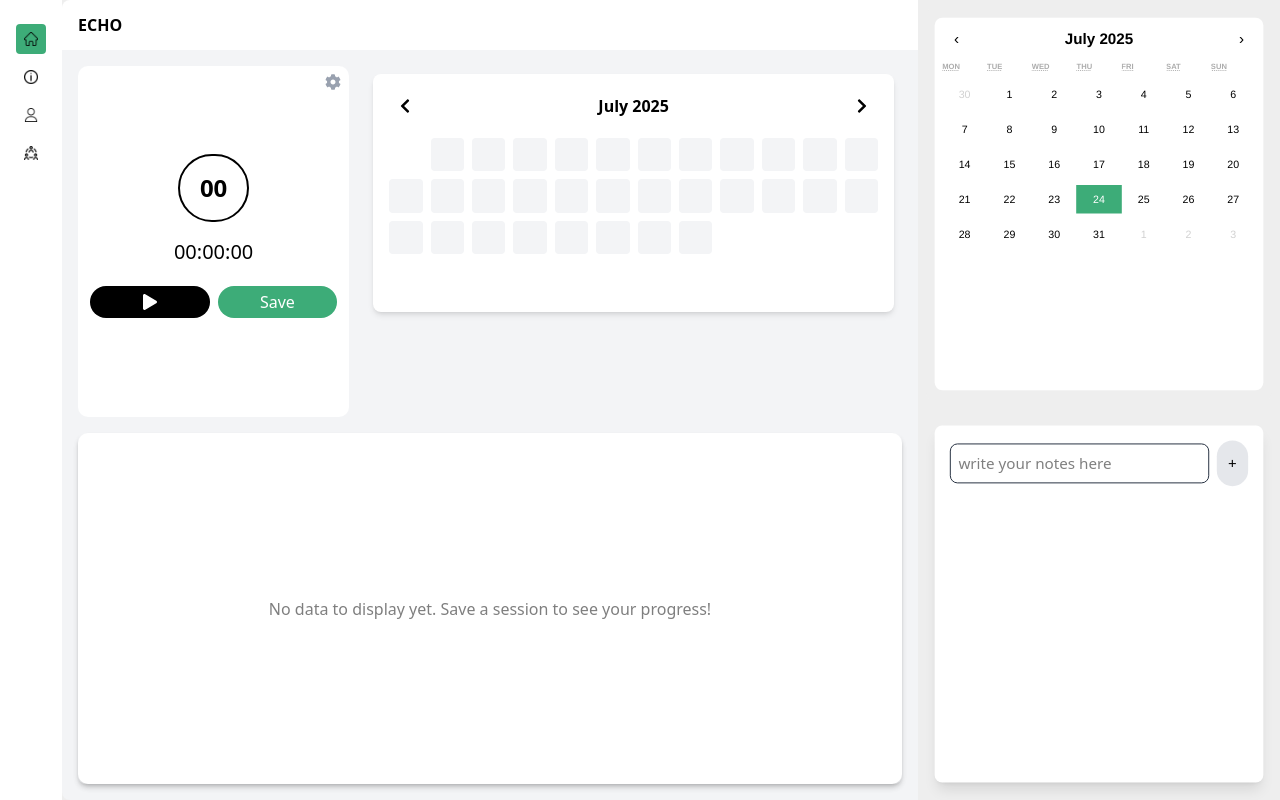
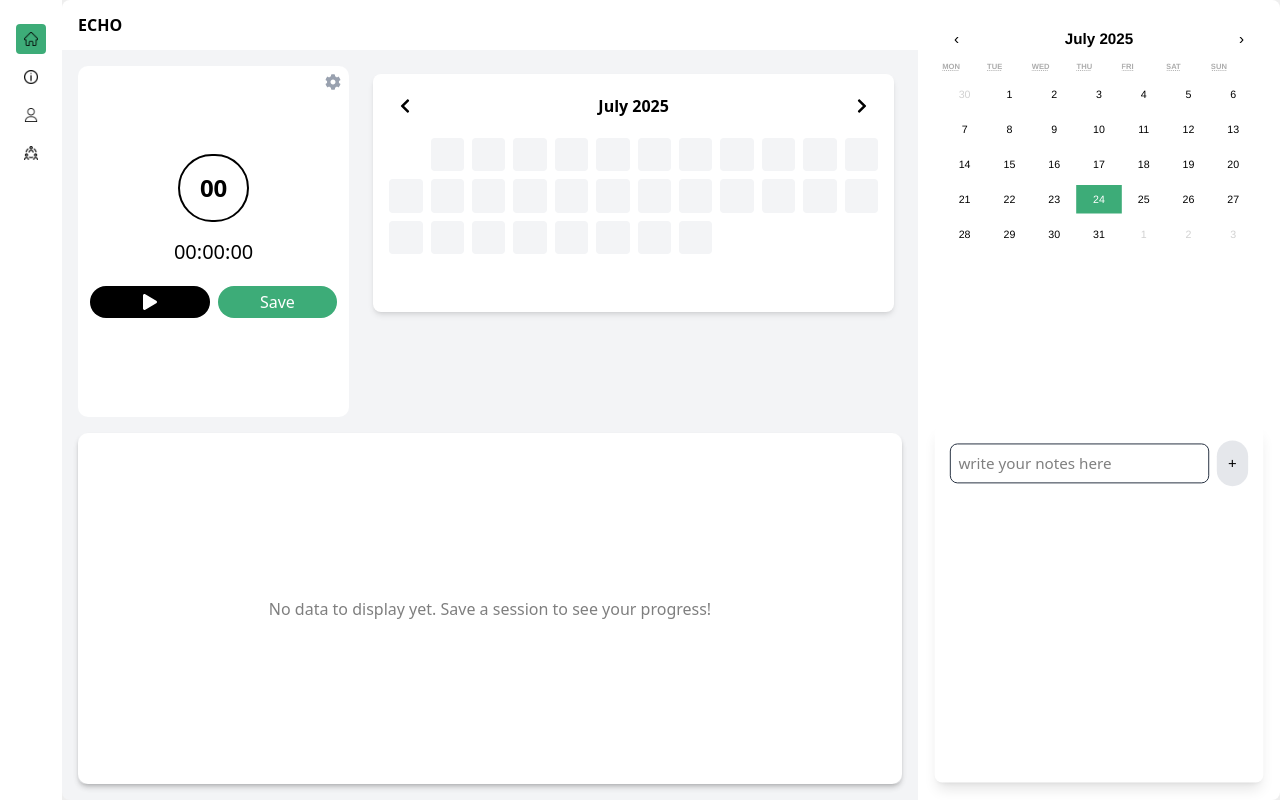
Before and after one commit to ajay-rgb/Echo, a React (Vite) app in the folder Echo/: page / in a window 1280 px wide. Built offline with nearby package versions, Linux system fonts and the light colour scheme.

Commit message:
fix calendar ui

```diff
--- a/Echo/src/components/Calendar.jsx
+++ b/Echo/src/components/Calendar.jsx
@@ -7,7 +7,7 @@ export default function MyCalendar() {
     const[date, setDate] = useState(new Date());
 
     return (
-        <div className="bg-[var(--dark-bg)] rounded-lg  h-full w-full flex flex-col justify-between items-center">
+        <div className="bg-white rounded-lg  h-full w-full flex flex-col justify-between items-center">
 
 
                 <Calendar
--- a/Echo/src/components/RightSidebar.jsx
+++ b/Echo/src/components/RightSidebar.jsx
@@ -3,7 +3,7 @@ import Notes from './Notes';
 
 export default function RightSidebar() {
   return (
-    <div className="  w-5/12 h-full flex flex-col gap-4 p-2 rounded-tr-lg rounded-br-lg">
+    <div className=" bg-white w-5/12 h-full flex flex-col gap-4 p-2 rounded-tr-lg rounded-br-lg">
 
       <div className="h-1/2">
         <Calendar />
```
